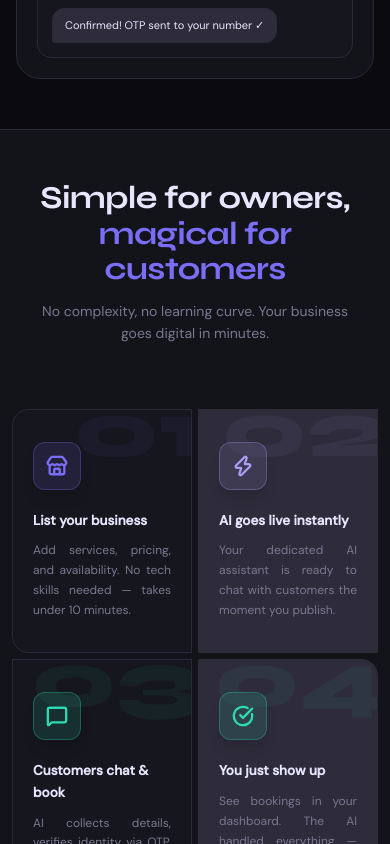
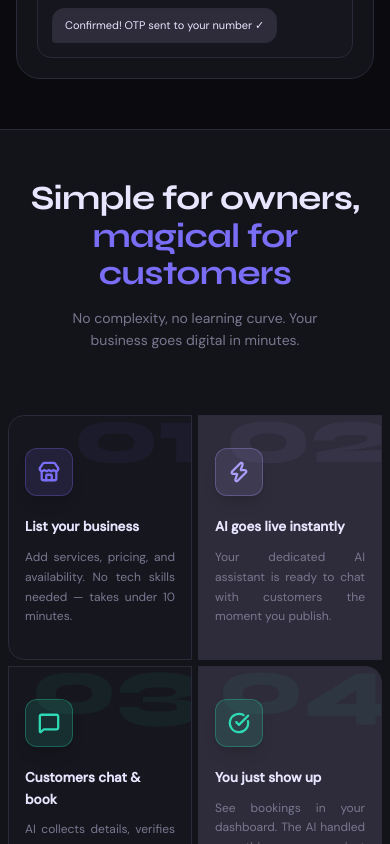
Before and after one commit to Jibachkumar/serviq.ai, a React (Vite) app in the folder client/: page / in a window 390 px wide. Shown: the part 2760-3604 px from the top of the page. Built offline with nearby package versions, Linux system fonts and the light colour scheme; no server answers.

Commit message:
slitely upgrading

```diff
--- a/client/src/components/ChatMessage.tsx
+++ b/client/src/components/ChatMessage.tsx
@@ -338,14 +338,14 @@ export default function ChatSupport() {
       {/* Chat Icon */}
       <button
         onClick={() => setIsOpen(!isOpen)}
-        className="fixed lg:bottom-20 lg:right-20 bottom-10 right-10 z-20 bg-purple/90 text-white p-4 rounded-full shadow-xl hover:bg-purple transition"
+        className="fixed lg:bottom-20 lg:right-20 bottom-7 right-6 z-20 bg-purple/90 text-white p-4 rounded-full shadow-xl hover:bg-purple transition"
       >
         <MessageCircle size={24} />
       </button>
 
       {/* Chat Window */}
       {isOpen && (
-        <div className="fixed lg:bottom-34 lg:right-20 bottom-24 right-6 flex flex-col lg:w-[525px] h-[480px] w-[450px] bg-ink-light border border-border rounded-[20px] shadow-[0_40px_80px_rgba(0,0,0,0.5),0_0_0_1px_var(--border)] overflow-hidden">
+        <div className="fixed lg:bottom-34 lg:right-20 bottom-21 right-4 flex flex-col lg:max-w-[525px] h-[480px] max-w-[430px] bg-ink-light border border-border rounded-[20px] shadow-[0_40px_80px_rgba(0,0,0,0.5),0_0_0_1px_var(--border)] overflow-hidden">
           {/* Header */}
           <div className="bg-surface border-b border-border px-[18px] py-[18px] text-white flex items-center justify-between">
             <div>
--- a/client/src/pages/home/Home.tsx
+++ b/client/src/pages/home/Home.tsx
@@ -627,18 +627,18 @@ function HowItWorks() {
         borderTop: `1px solid ${COLORS.border}`,
         borderBottom: `1px solid ${COLORS.border}`,
       }}
-      className="lg:py-[100px] py-[50px] px-[12px]"
+      className="lg:py-[100px] py-[50px] px-[8px]"
     >
       <div style={{ maxWidth: 1200, margin: "0 auto" }}>
         <div className="mb-16 text-center">
           {/* Main Heading */}
-          <h2 className="mb-3.5 lg:text-[40px] text-[32px] leading-tight font-bold">
+          <h2 className="mb-3.5 lg:text-[40px] text-[34px] leading-tight font-bold">
             Simple for owners,{" "}
             <span style={{ color: COLORS.purple }}>magical for customers</span>
           </h2>
 
           {/* Description */}
-          <p className="mx-auto lg:max-w-[500px] max-w-[340px] lg:text-[15px] text-[14px] text-muted">
+          <p className="mx-auto lg:max-w-[500px] max-w-[300px] lg:text-[15px] text-[14px] text-muted">
             No complexity, no learning curve. Your business goes digital in
             minutes.
           </p>
@@ -651,7 +651,7 @@ function HowItWorks() {
               <div
                 key={s.n}
                 className={`
-                relative overflow-hidden border border-border lg:px-7 px-5 py-8 transition-transform duration-200 hover:-translate-y-1
+                relative overflow-hidden border border-border lg:px-7 px-4 py-8 transition-transform duration-200 hover:-translate-y-1
                 ${i % 2 === 0 ? "bg-surface" : "bg-faint"}
                 ${i === 0 ? "rounded-l-2xl" : ""}
                 ${i === 3 ? "rounded-r-2xl" : ""}
```
Also changed, not shown: 1 other file (tests, documents, lock files or other folders).
